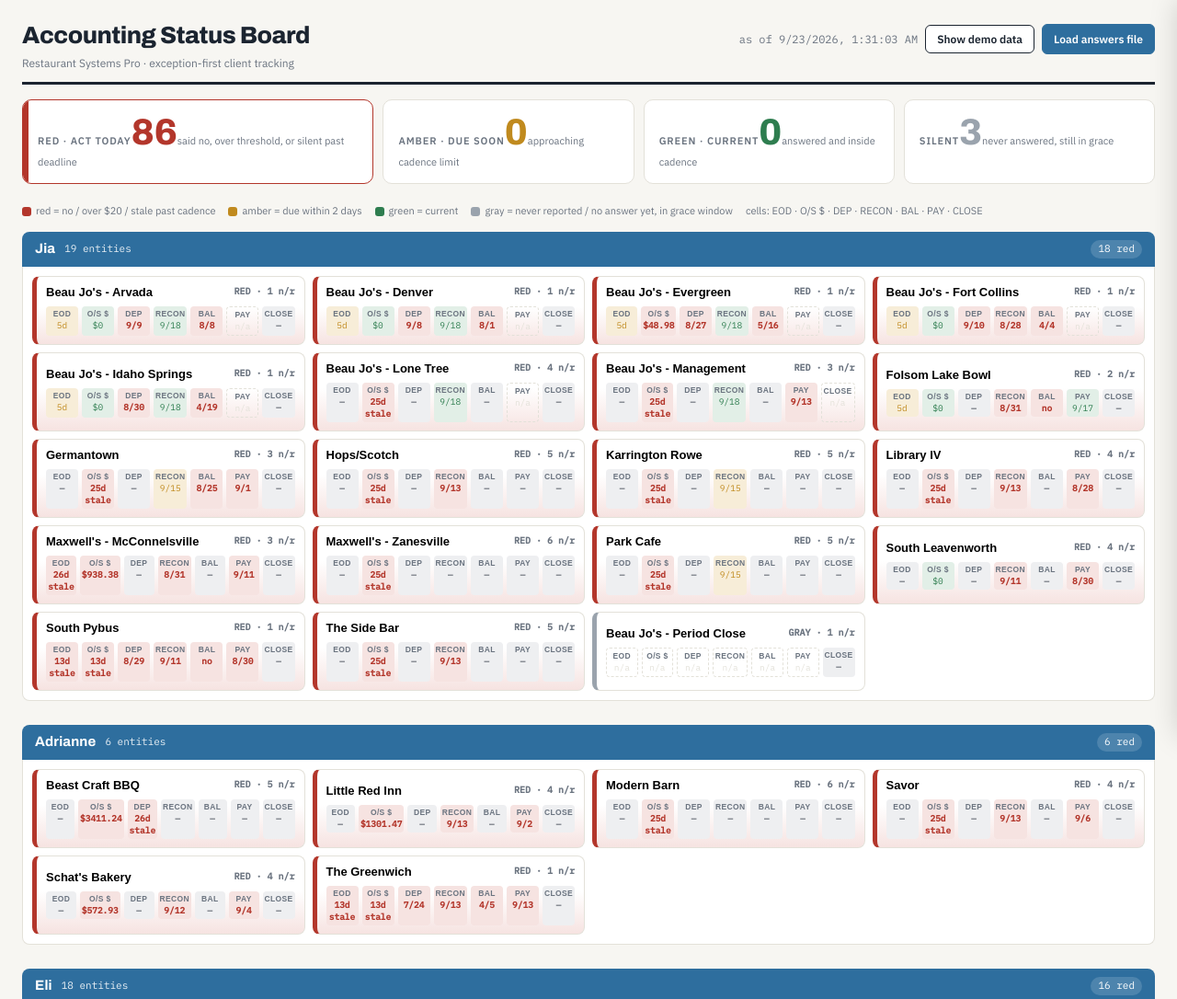
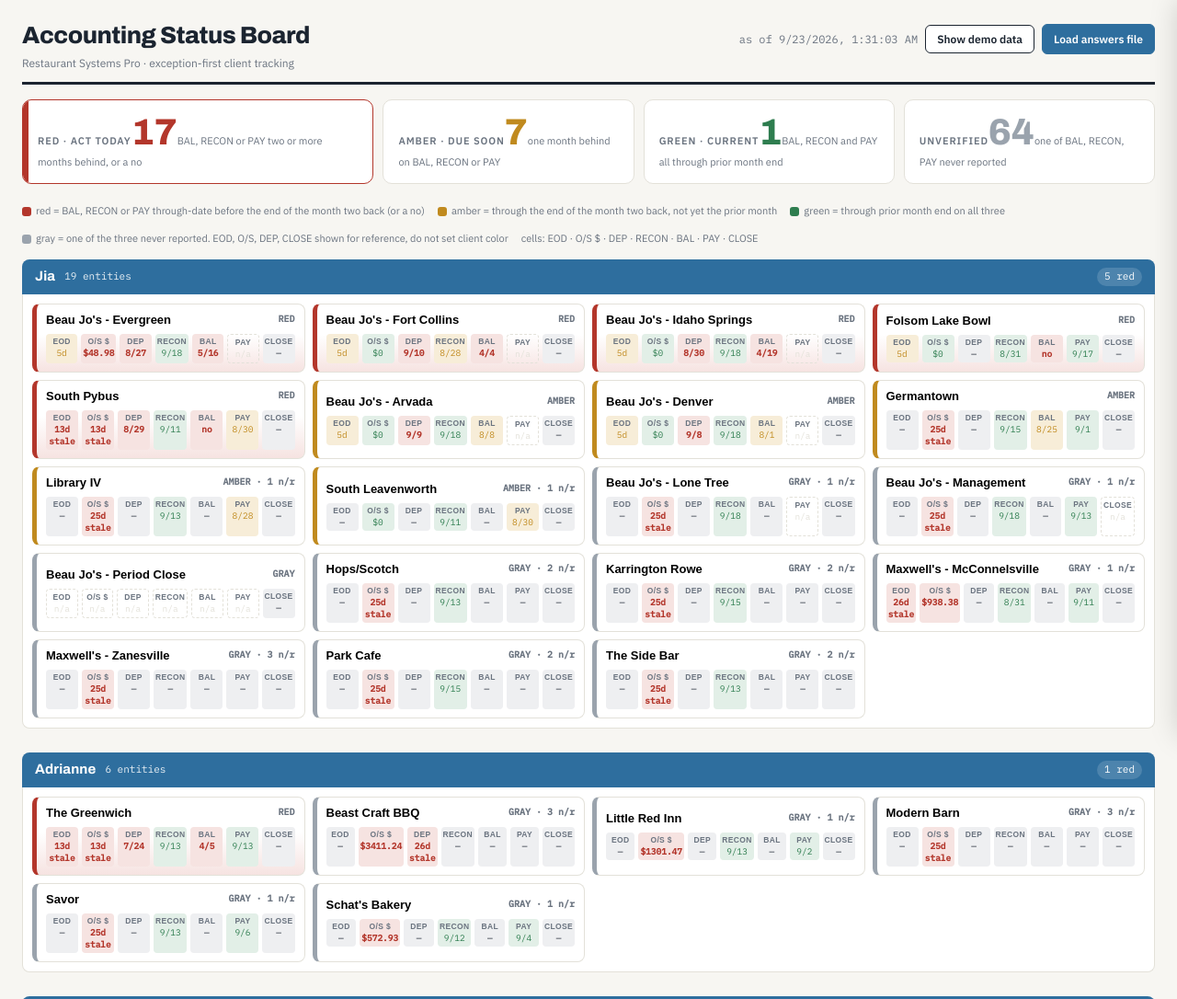
Before and after one commit to RestaurantSystemsPro/rsp-accounting-board-x7k2m9q4, a plain HTML site: page index.html in a window 1280 px wide. Shown: the top 1086 px of the page at 92% size. Drawn offline with Linux system fonts and the light colour scheme.

Commit message:
Add files via upload

```diff
--- a/index.html
+++ b/index.html
@@ -117,24 +117,24 @@
   </div>
 
   <div class="strip">
-    <div class="stat red"><span class="lbl">Red · act today</span><span class="val" id="sRed">0</span><span class="note">said no, over threshold, or silent past deadline</span></div>
-    <div class="stat amber"><span class="lbl">Amber · due soon</span><span class="val" id="sAmber">0</span><span class="note">approaching cadence limit</span></div>
-    <div class="stat green"><span class="lbl">Green · current</span><span class="val" id="sGreen">0</span><span class="note">answered and inside cadence</span></div>
-    <div class="stat gray"><span class="lbl">Silent</span><span class="val" id="sGray">0</span><span class="note">never answered, still in grace</span></div>
+    <div class="stat red"><span class="lbl">Red · act today</span><span class="val" id="sRed">0</span><span class="note">BAL, RECON or PAY two or more months behind, or a no</span></div>
+    <div class="stat amber"><span class="lbl">Amber · due soon</span><span class="val" id="sAmber">0</span><span class="note">one month behind on BAL, RECON or PAY</span></div>
+    <div class="stat green"><span class="lbl">Green · current</span><span class="val" id="sGreen">0</span><span class="note">BAL, RECON and PAY all through prior month end</span></div>
+    <div class="stat gray"><span class="lbl">Unverified</span><span class="val" id="sGray">0</span><span class="note">one of BAL, RECON, PAY never reported</span></div>
   </div>
 
   <div class="legend">
-    <span class="k"><span class="dot red"></span> red = no / over $20 / stale past cadence</span>
-    <span class="k"><span class="dot amber"></span> amber = due within 2 days</span>
-    <span class="k"><span class="dot green"></span> green = current</span>
-    <span class="k"><span class="dot gray"></span> gray = never reported / no answer yet, in grace window</span>
+    <span class="k"><span class="dot red"></span> red = BAL, RECON or PAY through-date before the end of the month two back (or a no)</span>
+    <span class="k"><span class="dot amber"></span> amber = through the end of the month two back, not yet the prior month</span>
+    <span class="k"><span class="dot green"></span> green = through prior month end on all three</span>
+    <span class="k"><span class="dot gray"></span> gray = one of the three never reported. EOD, O/S, DEP, CLOSE shown for reference, do not set client color</span>
     <span class="k">cells: EOD · O/S $ · DEP · RECON · BAL · PAY · CLOSE</span>
   </div>
 
   <div id="board"></div>
 
   <footer>
-    Scoring: weekly items stale 7 days after last answer (grace runs from launch date for never-answered). Close items due day 5 after month end, review day 7, stale after the 8th. Over/short red above $20. Client color = worst checkpoint. Data schema for the pull script: {"generatedAt": ISO, "answers": {"&lt;Entity&gt;-&lt;Question&gt;": {"value": ..., "answeredAt": ISO}}}
+    Scoring (Fred, 9/23/2026): client color = worst of RECON, BAL, PAY. Green = through-date on or after the end of the previous month. Amber = on or after the end of the month before that. Red = earlier, or a no. Unreported key cell = gray. EOD, O/S, DEP and CLOSE keep their own cell colors for reference only. Data schema for the pull script: {"generatedAt": ISO, "answers": {"&lt;Entity&gt;-&lt;Question&gt;": {"value": ..., "answeredAt": ISO}}}
   </footer>
 </div>
 
@@ -178,6 +178,7 @@
 ];
 
 /* Cells map to question-name fragments; first match in the answers wins. */
+const KEY_CELLS = ['RECON','BAL','PAY'];
 const CELLS = [
  {key:'EOD',  label:'EOD',   kind:'check', frags:['EOD reports reviewed']},
  {key:'OS',   label:'O/S $', kind:'money', frags:['Largest single-day over/short','over/short']},
@@ -226,6 +227,27 @@
   const a = findAnswer(entity, cell.frags);
   if (!a) return {s:'gray', v:'\u2014', tip:'never reported', nr:true};
 
+  /* KEY RULE (Fred, 9/23): BAL, RECON and PAY are scored against month ends.
+     green = through end of previous month or later; amber = through end of the month before that;
+     red = anything earlier or a flat no. Client color is the worst of these three only. */
+  if (KEY_CELLS.includes(cell.key)){
+    const n = now();
+    const prevEnd = new Date(n.getFullYear(), n.getMonth(), 0, 12);
+    const twoBackEnd = new Date(n.getFullYear(), n.getMonth()-1, 0, 12);
+    const isDate = typeof a.value === 'string' && /^\d{4}-\d{2}-\d{2}/.test(a.value);
+    if (isDate){
+      const d = new Date(a.value.slice(0,10) + 'T12:00:00');
+      const label = (d.getMonth()+1)+'/'+d.getDate();
+      if (d >= prevEnd) return {s:'green', v:label, tip:'through '+label+', current through prior month end'};
+      if (d >= twoBackEnd) return {s:'amber', v:label, tip:'through '+label+', one month behind'};
+      return {s:'red', v:label, tip:'through '+label+', two or more months behind'};
+    }
+    const yes = a.value===true || ['yes','true','1'].includes(String(a.value).toLowerCase());
+    if (yes) return {s:'green', v:'yes', tip:a.q};
+    if (a.value===false || ['no','false','0'].includes(String(a.value).toLowerCase())) return {s:'red', v:'no', tip:a.q};
+    return {s:'amber', v:String(a.value).slice(0,8), tip:'unparseable answer'};
+  }
+
   const answeredAge = ageDays(new Date(a.answeredAt));
   const staleTag = answeredAge > WEEKLY_STALE_DAYS;
 
@@ -267,9 +289,11 @@
 const RANK = {red:3, amber:2, gray:1, green:0, na:-1};
 function scoreEntity(ent){
   const cells = CELLS.map(c => Object.assign({def:c}, scoreCell(ent.n, c, ent)));
-  const reported = cells.filter(c => !c.nr && c.s !== 'na' && c.s !== 'gray');
-  const worst = reported.reduce((w,c)=> RANK[c.s]>RANK[w]? c.s : w, 'na');
-  const nrCount = cells.filter(c => c.nr).length;
+  const key = cells.filter(c => KEY_CELLS.includes(c.def.key) && c.s !== 'na');
+  const scoringCells = key.length ? key : cells.filter(c => c.s !== 'na');
+  /* unreported key cell counts as gray: unknown is not green */
+  const worst = scoringCells.reduce((w,c)=> RANK[c.s]>RANK[w]? c.s : w, 'na');
+  const nrCount = key.filter(c => c.nr).length;
   return {cells, nrCount, worst: worst==='na' ? 'gray' : worst};
 }
 
```
